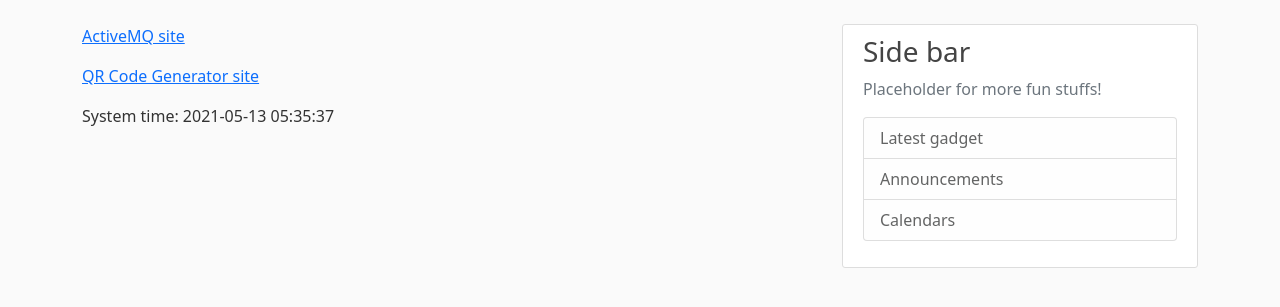
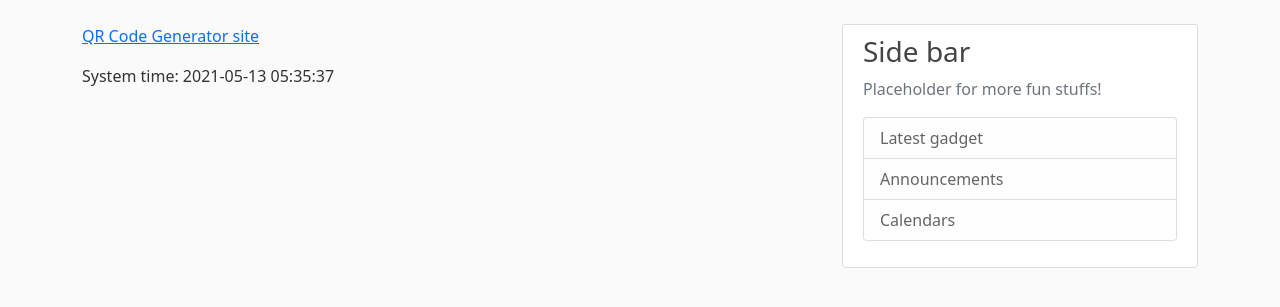
Before and after one commit to chengguan/aws_flask_demo, a Flask app: page / in a window 1280 px wide. Shown: the part 56-363 px from the top of the page. Run offline with Flask 2, Linux system fonts and the light colour scheme.

Commit message:
remove absolute references and add the correct ico

```diff
--- a/templates/index.html
+++ b/templates/index.html
@@ -1,8 +1,6 @@
 {% extends "layout.html" %}
 {% block content %}
-	<p><a href=http://18.139.115.83:8161/admin>ActiveMQ site</a></p>
-
-	<p><a href=http://18.139.115.83/qrrequest>QR Code Generator site</a></p>
+	<p><a href=/qrrequest>QR Code Generator site</a></p>
 
 	<p>System time: {{ time }}	</p>
 {% endblock content %}
--- a/templates/showqr.html
+++ b/templates/showqr.html
@@ -3,7 +3,7 @@
 {% block content %}
 	<h1>QR Code Generator</h1>
 
-	<p><a href=http://18.139.115.83/qrrequest>Reset all</a></p>
+	<p><a href=/qrrequest>Reset all</a></p>
 	<form action="/showqr">
 		<h3>Set box size:</h3>
 		<input type="hidden" name="qrdata" value="{{ qrdata }}">
```
